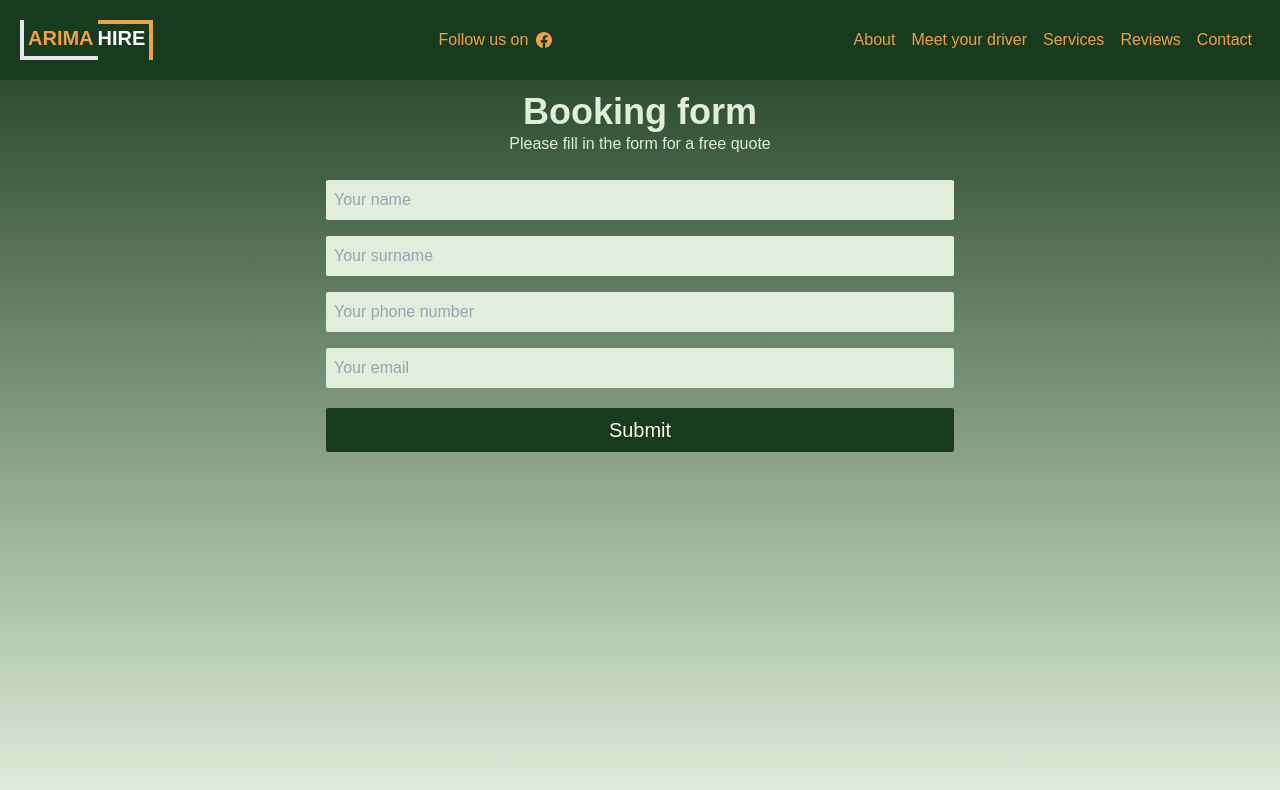
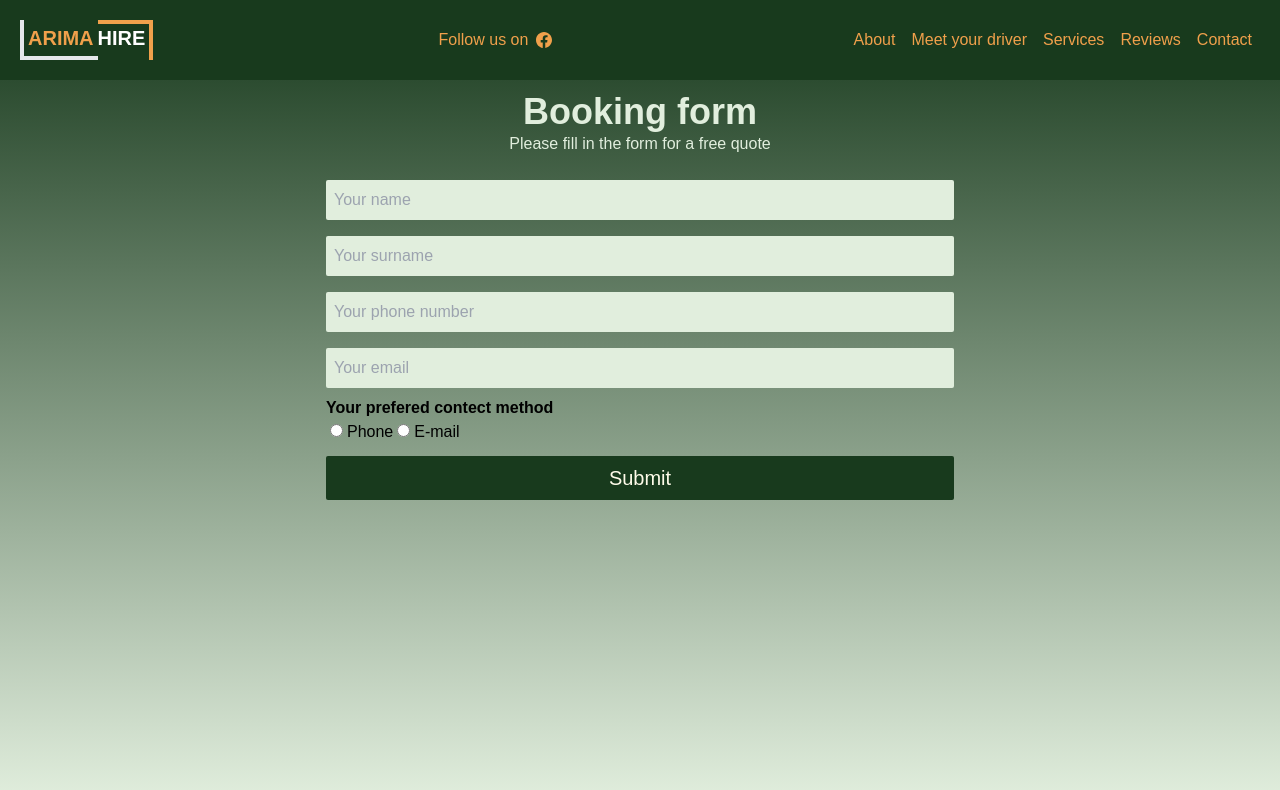
Before and after one commit to Slake37/arima-hire, a React (Create React App) app: page /contact in a window 1280 px wide. Shown: the top 790 px of the page. Built offline with nearby package versions, Linux system fonts and the light colour scheme.

Commit message:
contact method added

```diff
--- a/src/components/Contact.jsx
+++ b/src/components/Contact.jsx
@@ -1,10 +1,10 @@
-import { useRef } from "react";
+import { useRef, useState } from "react";
 import { addDoc, collection, serverTimestamp } from "firebase/firestore";
 import { db } from "../firebase.config";
 import { useNavigate } from "react-router-dom";
 
 function Contact() {
-
+  const[method, setMethod] = useState('')
 
    /** @type React.MutableRefObject<HTMLInputElement> */
   const nameRef = useRef()
@@ -16,7 +16,10 @@ function Contact() {
   const emailRef = useRef()
 
 
-
+  const onOptionChange = e => {
+    setMethod(e.target.value)
+    console.log(method)
+  }
 
 
 
@@ -32,7 +35,8 @@ function Contact() {
         phone:phoneRef.current.value,
         email:emailRef.current.value,
         pending:true,
-        timestamp:serverTimestamp()
+        timestamp:serverTimestamp(),
+        contactMethod:method
       })
       navigate('/contact/thankyou')
 
@@ -86,6 +90,15 @@ function Contact() {
           placeholder="Your email"
           className="p-2 text-md w-full rounded-sm my-2 bg-[#E1EEDD] outline-none"
         />
+        <div className="flex flex-col justify-start items-start w-full">
+          <h3 className="text-md font-semibold">Your prefered contect method</h3>
+          <div>
+            <input type="radio" name="method" id="phone" value='Phone'  checked={method==='Phone'} onChange={onOptionChange} className="mx-1" />
+            <label htmlFor="phone">Phone</label>
+            <input type="radio" name="method" id="email" value='Email' checked={method === 'Email'} onChange={onOptionChange} className="mx-1" />
+            <label htmlFor="email">E-mail</label>
+          </div>
+        </div>
         <input
           type="submit"
           value="Submit"
--- a/src/pages/ThankYou.jsx
+++ b/src/pages/ThankYou.jsx
@@ -2,7 +2,7 @@ import { Link } from "react-router-dom"
 
 function ThankYou() {
   return (
-    <div className='pt-20 flex flex-col justify-center items-center min-h-screen leading-10'>
+    <div className='pt-20 flex flex-col justify-center items-center min-h-screen leading-10 p-5'>
         <h1 className='text-white md:text-4xl text-3xl font-bold'>Thank you for your submision</h1>
         <h2 className="font-bold text-lg">Our driver will contact you for a free and fair quote</h2>
         <Link to='/'>
```
